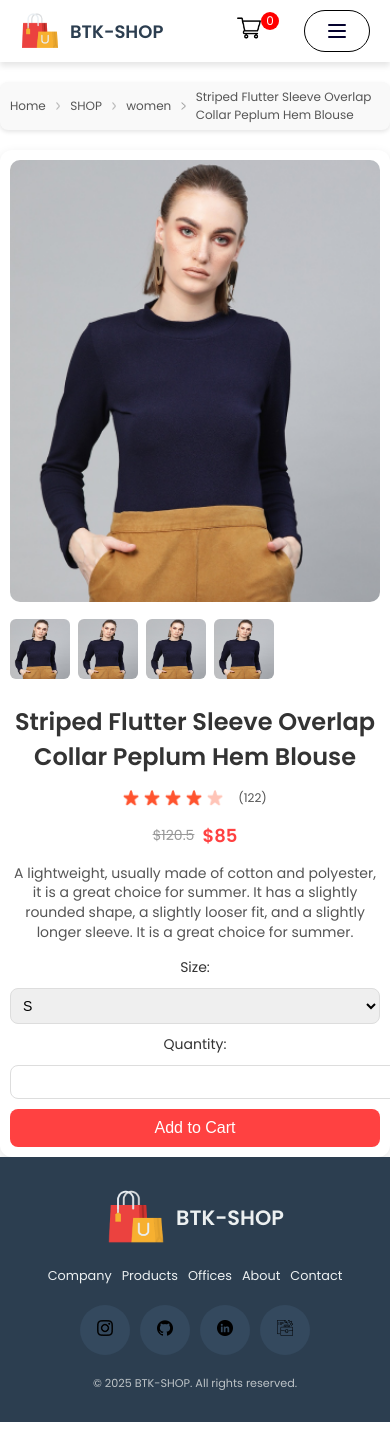
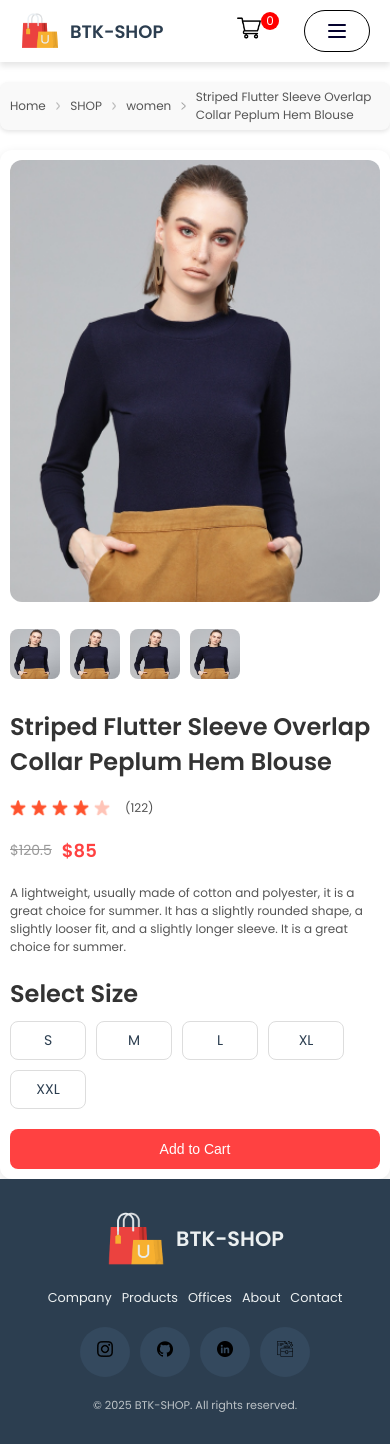
Before and after one commit to MohammedBetkaoui/btk-shop, a React (Create React App) app: page /product/12 in a window 390 px wide. Before the commit the page ends 1422 px from the top, so only its background shows below. Built offline with nearby package versions, Linux system fonts and the light colour scheme.

Commit message:
ProductDisplay

```diff
--- a/src/Components/NewCollections/newcollection.css
+++ b/src/Components/NewCollections/newcollection.css
@@ -1,5 +1,4 @@
-/* newcollection.css */
-
+/* Styles de base */
 .newCollections {
   padding: 40px 20px;
   background-color: #f9f9f9;
@@ -23,11 +22,13 @@
 }
 
 .collections {
-    display: flex;
-    flex-wrap: wrap;
-    justify-content: center;
+  display: grid;
+  grid-template-columns: repeat(auto-fill, minmax(250px, 1fr));
   gap: 20px;
   padding: 20px;
+  background-color: #fff;
+  border-radius: 8px;
+  box-shadow: 0 2px 4px rgba(0, 0, 0, 0.1);
 }
 
 /* Style pour les cartes d'articles (Item) */
@@ -37,7 +38,6 @@
   box-shadow: 0 4px 8px rgba(0, 0, 0, 0.1);
   overflow: hidden;
   transition: transform 0.3s ease, box-shadow 0.3s ease;
-    width: 250px;
 }
 
 .collections .item:hover {
@@ -92,12 +92,9 @@
   }
 
   .collections {
+    grid-template-columns: repeat(auto-fill, minmax(200px, 1fr));
     gap: 15px;
     padding: 15px;
-    }
-
-    .collections .item {
-      width: 200px;
   }
 }
 
@@ -116,12 +113,20 @@
   }
 
   .collections {
+    grid-template-columns: repeat(auto-fill, minmax(150px, 1fr));
     gap: 10px;
     padding: 10px;
   }
 
-    .collections .item {
-      width: 100%;
-      max-width: 250px;
+  .collections .item .item-details h3 {
+    font-size: 16px;
+  }
+
+  .collections .item .item-details .new_price {
+    font-size: 16px;
+  }
+
+  .collections .item .item-details .old_price {
+    font-size: 12px;
   }
 }
--- a/src/Components/popular/popular.css
+++ b/src/Components/popular/popular.css
@@ -1,5 +1,4 @@
-/* popular.css */
-
+/* Styles de base */
 .popular {
   padding: 40px 20px;
   background-color: #f9f9f9;
@@ -23,11 +22,13 @@
 }
 
 .popular-item {
-    display: flex;
-    flex-wrap: wrap;
-    justify-content: center;
+  display: grid;
+  grid-template-columns: repeat(auto-fill, minmax(250px, 1fr));
   gap: 20px;
   padding: 20px;
+  background-color: #fff;
+  border-radius: 8px;
+  box-shadow: 0 2px 4px rgba(0, 0, 0, 0.1);
 }
 
 /* Style pour les cartes d'articles (Item) */
@@ -37,7 +38,6 @@
   box-shadow: 0 4px 8px rgba(0, 0, 0, 0.1);
   overflow: hidden;
   transition: transform 0.3s ease, box-shadow 0.3s ease;
-    width: 250px;
 }
 
 .popular-item .item:hover {
@@ -92,12 +92,9 @@
   }
 
   .popular-item {
+    grid-template-columns: repeat(auto-fill, minmax(200px, 1fr));
     gap: 15px;
     padding: 15px;
-    }
-
-    .popular-item .item {
-      width: 200px;
   }
 }
 
@@ -116,12 +113,20 @@
   }
 
   .popular-item {
+    grid-template-columns: repeat(auto-fill, minmax(150px, 1fr));
     gap: 10px;
     padding: 10px;
   }
 
-    .popular-item .item {
-      width: 100%;
-      max-width: 250px;
+  .popular-item .item .item-details h3 {
+    font-size: 16px;
+  }
+
+  .popular-item .item .item-details .new_price {
+    font-size: 16px;
+  }
+
+  .popular-item .item .item-details .old_price {
+    font-size: 12px;
   }
 }
--- a/src/Components/productdisplay/productDisplay.css
+++ b/src/Components/productdisplay/productDisplay.css
@@ -1,5 +1,4 @@
-/* productdisplay.css */
-
+/* Styles de base */
 .productdisplay {
   display: flex;
   gap: 40px;
@@ -15,15 +14,17 @@
   width: 50%;
 }
 
+/* Conteneur des miniatures (à gauche) */
 .productdisplay-img-list {
   display: flex;
   flex-direction: column;
   gap: 10px;
+  width: 80px; /* Largeur fixe pour les miniatures */
 }
 
 .productdisplay-img-list img {
-    width: 100px;
-    height: 100px;
+  width: 100%;
+  height: auto;
   border-radius: 8px;
   cursor: pointer;
   transition: transform 0.3s ease;
@@ -33,6 +34,7 @@
   transform: scale(1.05);
 }
 
+/* Image principale (à droite des miniatures) */
 .productdisplay-image {
   flex: 1;
 }
@@ -43,6 +45,7 @@
   border-radius: 12px;
 }
 
+/* Section droite (détails du produit) */
 .productdisplay-right {
   width: 50%;
   display: flex;
@@ -97,34 +100,44 @@
   line-height: 1.5;
 }
 
-  .productdisplay-right-size {
-    display: flex;
-    flex-direction: column;
-    gap: 15px;
+/* Styles pour les options de taille */
+.productdisplay-right-size h1 {
+  font-size: 20px;
+  font-weight: 600;
+  color: #333;
+  margin-bottom: 10px;
 }
 
-  .productdisplay-right-size label {
-    font-size: 16px;
-    font-weight: 500;
-    color: #333;
+.productdisplay-right-sizes {
+  display: flex;
+  gap: 10px;
+  flex-wrap: wrap; /* Permet de passer à la ligne si les tailles dépassent la largeur */
 }
 
-  .productdisplay-right-size select,
-  .productdisplay-right-size input {
-    padding: 10px;
+.productdisplay-right-sizes div {
+  padding: 10px 15px;
   border: 1px solid #ddd;
   border-radius: 8px;
   font-size: 16px;
-    outline: none;
-    transition: border-color 0.3s ease;
+  cursor: pointer;
+  transition: background-color 0.3s ease, border-color 0.3s ease, color 0.3s ease;
+  text-align: center;
+  min-width: 50px; /* Largeur minimale pour chaque taille */
 }
 
-  .productdisplay-right-size select:focus,
-  .productdisplay-right-size input:focus {
+.productdisplay-right-sizes div:hover {
+  background-color: #f1f1f1;
   border-color: #ff4141;
 }
 
-  .productdisplay-right-size button {
+.productdisplay-right-sizes div.selected {
+  background-color: #ff4141;
+  color: #fff;
+  border-color: #ff4141;
+}
+
+/* Bouton "Add to Cart" */
+.productdisplay-right button {
   padding: 12px;
   background-color: #ff4141;
   color: #fff;
@@ -136,54 +149,68 @@
   transition: background-color 0.3s ease;
 }
 
-  .productdisplay-right-size button:hover {
+.productdisplay-right button:hover {
   background-color: #e63939;
 }
 
 /* Responsive Design */
- /* Ajouts et modifications pour la vue mobile */
-@media (max-width: 480px) {
+@media (max-width: 1024px) {
   .productdisplay {
     flex-direction: column;
-      gap: 15px;
-      padding: 10px;
+    gap: 20px;
+    padding: 20px;
   }
 
   .productdisplay-left {
+    width: 100%;
     flex-direction: column;
-      gap: 10px;
-      width: 100%;
   }
 
   .productdisplay-img-list {
-      flex-direction: row;
-      gap: 8px;
-      overflow-x: auto; /* Permet de faire défiler les miniatures horizontalement */
-      padding-bottom: 10px; /* Espace pour le défilement */
+    flex-direction: row; /* Les miniatures passent en horizontal sur tablette/mobile */
+    width: 100%;
+    overflow-x: auto;
+    padding-bottom: 10px;
   }
 
   .productdisplay-img-list img {
     width: 60px;
     height: 60px;
-      border-radius: 6px;
-    }
-
-    .productdisplay-image img {
-      border-radius: 10px;
   }
 
   .productdisplay-right {
     width: 100%;
-      gap: 15px;
+  }
+
+  .productdisplay-right h1 {
+    font-size: 28px;
+  }
+
+  .productdisplay-right-price-new {
+    font-size: 20px;
+  }
+
+  .productdisplay-right-price-old {
+    font-size: 16px;
+  }
+
+  .productdisplay-right-description {
+    font-size: 14px;
+  }
+}
+
+@media (max-width: 480px) {
+  .productdisplay {
+    padding: 10px;
+  }
+
+  .productdisplay-img-list img {
+    width: 50px;
+    height: 50px;
   }
 
   .productdisplay-right h1 {
     font-size: 24px;
-      text-align: center; /* Centrer le titre */
-    }
-
-    .productdisplay-right-star {
-      justify-content: center; /* Centrer les étoiles */
   }
 
   .productdisplay-right-star img {
@@ -195,44 +222,24 @@
     font-size: 12px;
   }
 
-    .productdisplay-right-prices {
-      justify-content: center; /* Centrer les prix */
-      gap: 8px;
+  .productdisplay-right-price-new {
+    font-size: 18px;
   }
 
   .productdisplay-right-price-old {
     font-size: 14px;
   }
 
-    .productdisplay-right-price-new {
-      font-size: 18px;
+  .productdisplay-right-description {
+    font-size: 12px;
   }
 
-    .productdisplay-right-description {
+  .productdisplay-right-sizes div {
+    padding: 8px 12px;
     font-size: 14px;
-      text-align: center; /* Centrer la description */
-      line-height: 1.4;
   }
 
-    .productdisplay-right-size {
-      gap: 10px;
-    }
-
-    .productdisplay-right-size label {
+  .productdisplay-right button {
     font-size: 14px;
-      text-align: center; /* Centrer les labels */
-    }
-
-    .productdisplay-right-size select,
-    .productdisplay-right-size input {
-      width: 100%; /* Pleine largeur pour les champs de saisie */
-      font-size: 14px;
-      padding: 8px;
-    }
-
-    .productdisplay-right-size button {
-      width: 100%; /* Pleine largeur pour le bouton */
-      padding: 10px;
-      font-size: 16px;
   }
 }
--- a/src/Components/productdisplay/productDisplay.jsx
+++ b/src/Components/productdisplay/productDisplay.jsx
@@ -1,10 +1,15 @@
-import React from 'react';
+import React, { useState } from 'react';
 import './productDisplay.css';
 import star_icon from '../assets/star_icon.png';
 import star_dull_icon from '../assets/star_dull_icon.png';
 
 const ProductDisplay = (props) => {
   const { product } = props;
+  const [selectedSize, setSelectedSize] = useState(null);
+
+  const handleSizeClick = (size) => {
+    setSelectedSize(size);
+  };
 
   return (
     <div className='productdisplay'>
@@ -37,17 +42,20 @@ const ProductDisplay = (props) => {
           A lightweight, usually made of cotton and polyester, it is a great choice for summer. It has a slightly rounded shape, a slightly looser fit, and a slightly longer sleeve. It is a great choice for summer.
         </div>
         <div className="productdisplay-right-size">
-          <label>Size:</label>
-          <select>
-            <option value="S">S</option>
-            <option value="M">M</option>
-            <option value="L">L</option>
-            <option value="XL">XL</option>
-          </select>
-          <label>Quantity:</label>
-          <input type="number" min="1" max="10" />
-          <button>Add to Cart</button>
+          <h1>Select Size</h1>
+          <div className="productdisplay-right-sizes">
+            {['S', 'M', 'L', 'XL', 'XXL'].map((size) => (
+              <div
+                key={size}
+                className={selectedSize === size ? 'selected' : ''}
+                onClick={() => handleSizeClick(size)}
+              >
+                {size}
+              </div>
+            ))}
+          </div>
         </div>
+        <button>Add to Cart</button>
       </div>
     </div>
   );
```
Lines whose indentation alone changed are shown as unchanged.
